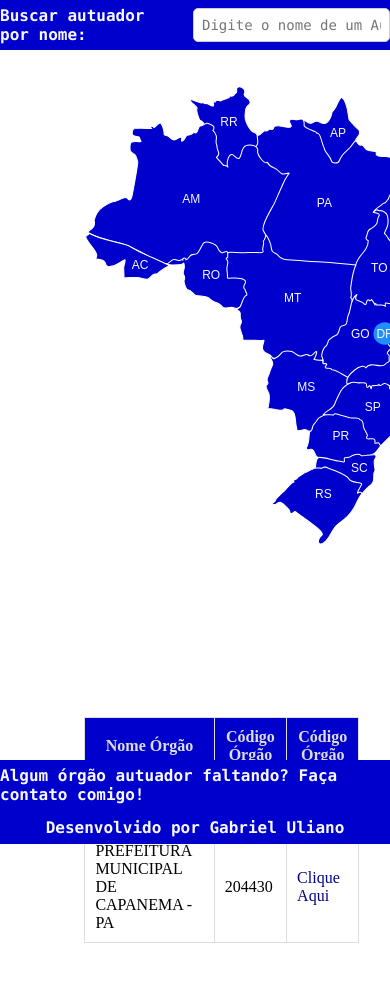
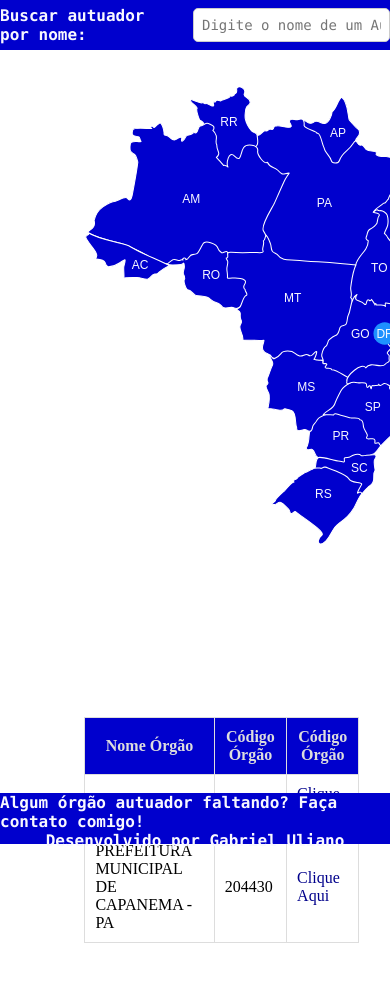
Before and after one commit to UlianoDev/ConsultaMultas, a Next.js app: page /estados/para in a window 390 px wide. Shown: the top 982 px of the page. Built offline with nearby package versions, Linux system fonts and the light colour scheme.

Commit message:
resposividade para mobile

```diff
--- a/src/componentes/Footer/Footer.module.css
+++ b/src/componentes/Footer/Footer.module.css
@@ -30,10 +30,9 @@
         flex-direction: column;
         justify-content: space-around;
         align-items: center;
-        position: fixed;
         bottom: 0;
         left: 0;
         width: 100%;
-        height: 10%;
+        height: 6%;
     }
 }
--- a/src/componentes/Tabela/Tabela.module.css
+++ b/src/componentes/Tabela/Tabela.module.css
@@ -76,4 +76,12 @@
       width: 90%;
 
     }
+    @media(max-height: 570px){
+      .tableContainer {
+        max-height: 60vh;
+        overflow-y: auto;
+        width: 90%;
+
+      }
+    }
   }
```
